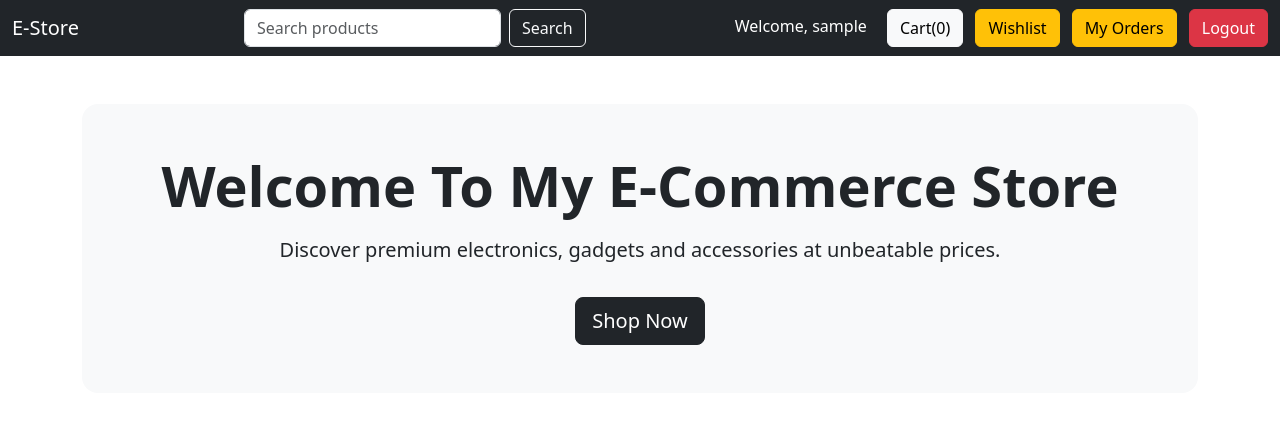
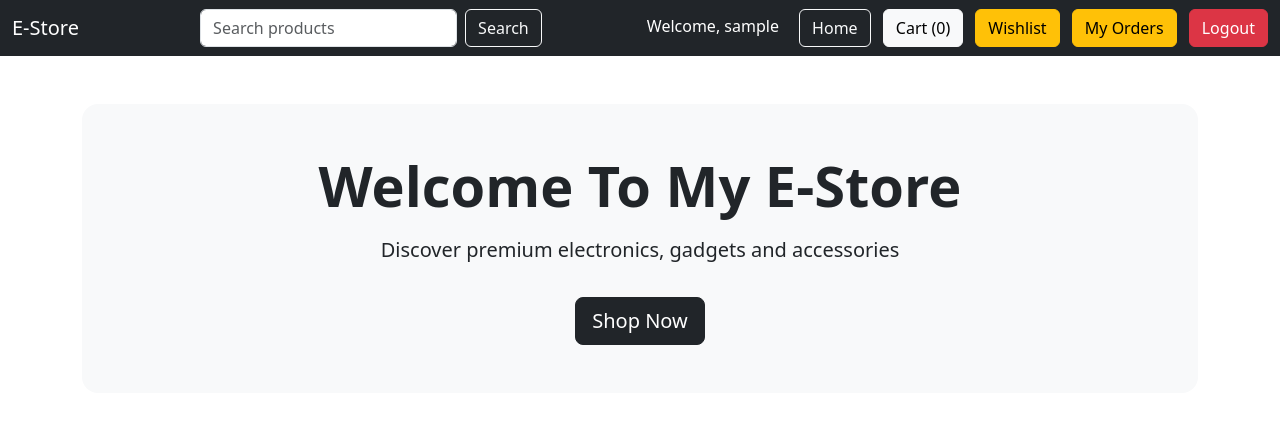
Before and after one commit to shrutidhande62/E-store-app, a Flask app: page / in a window 1280 px wide. Shown: the top 438 px of the page. Run offline with Flask 3, Linux system fonts and the light colour scheme; the visitor is signed in with stand-in values (Sample User, id 1); data comes from the database, SQL or seed files in the repository; data that the repository does not hold is empty.

Commit message:
update nav bar

```diff
--- /dev/null
+++ b/templates/base.html
@@ -0,0 +1,47 @@
+<!DOCTYPE html>
+<html lang="en">
+<head>
+    <meta charset="UTF-8">
+    <title>E-Store</title>
+    <link href="https://cdn.jsdelivr.net/npm/bootstrap@5.3.3/dist/css/bootstrap.min.css" rel="stylesheet">
+</head>
+
+<body>
+
+<nav class="navbar navbar-dark bg-dark">
+    <div class="container-fluid">
+
+        <a class="navbar-brand" href="/">E-Store</a>
+
+        <form class="d-flex" method="GET" action="/">
+            <input class="form-control me-2" type="search" name="search" placeholder="Search products">
+            <button class="btn btn-outline-light">Search</button>
+        </form>
+
+        <div>
+            {% if current_user.is_authenticated %}
+                <span class="text-white me-3">
+                    Welcome, {{ current_user.username }}
+                </span>
+
+                <a href="/" class="btn btn-outline-light me-2">Home</a>
+                <a href="/cart" class="btn btn-light me-2">Cart ({{ cart_count }})</a>
+                <a href="/wishlist" class="btn btn-warning me-2">Wishlist</a>
+                <a href="/orders" class="btn btn-warning me-2">My Orders</a>
+                <a href="/logout" class="btn btn-danger">Logout</a>
+            {% else %}
+                <a href="/login" class="btn btn-light me-2">Login</a>
+                <a href="/register" class="btn btn-success">Register</a>
+            {% endif %}
+        </div>
+
+    </div>
+</nav>
+
+<!-- PAGE CONTENT -->
+<div class="container mt-5">
+    {% block content %}{% endblock %}
+</div>
+
+</body>
+</html>
--- a/templates/home.html
+++ b/templates/home.html
@@ -1,112 +1,24 @@
-<!DOCTYPE html>
-<html lang="en">
+{% extends "base.html" %}
 
-<head>
-    <meta charset="UTF-8">
-    <meta name="viewport" content="width=device-width, initial-scale=1.0">
+{% block content %}
 
-    <title>My Store</title>
+<div class="p-5 mb-5 bg-light rounded-4 text-center">
+    <h1 class="display-4 fw-bold">Welcome To My E-Store</h1>
 
-    <!-- Bootstrap CSS -->
-    <link href="https://cdn.jsdelivr.net/npm/bootstrap@5.3.3/dist/css/bootstrap.min.css" rel="stylesheet">
-</head>
+    <p class="lead mt-3">
+        Discover premium electronics, gadgets and accessories
+    </p>
 
-<body>
-
-    <!-- Navbar -->
-    <nav class="navbar navbar-dark bg-dark">
-        <div class="container-fluid">
-
-            <a class="navbar-brand" href="/">
-                E-Store
+    <a href="#products" class="btn btn-dark btn-lg mt-3">
+        Shop Now
     </a>
-                <!-- SEARCH BAR -->
-                <form class="d-flex"
-                    method="GET"
-                    action="/">
-
-                    <input class="form-control me-2"
-                        type="search"
-                        name="search"
-                        placeholder="Search products">
-
-                    <button class="btn btn-outline-light">
-                        Search
-                    </button>
-                </form>
-                <div>
-                {% if current_user.is_authenticated %}
-                    <span class="text-white me-3">
-                        Welcome, {{ current_user.username }}
-                    </span>
-                    <a href="/cart"
-                       class="btn btn-light me-2">
-                        Cart({{cart_count}})
-                    </a>
-                    <a href="/wishlist"
-                        class="btn btn-warning me-2">
-                        Wishlist
-                    </a>
-                    <a href="/orders"
-                        class="btn btn-warning me-2">
-                        My Orders
-                    </a>
-                    <a href="/logout"
-                       class="btn btn-danger">
-                        Logout
-                    </a>
-                {% else %}
-                    <a href="/login"
-                       class="btn btn-light me-2">
-                        Login
-                    </a>
-                    <a href="/register"
-                       class="btn btn-success">
-                        Register
-                    </a>
-                {% endif %}
 </div>
 
-        </div>
-    </nav>
-
-    <!-- Main Container -->
-    <div class="container mt-5">
-
-        <div class="p-5 mb-5 bg-light rounded-4 text-center">
-
-            <h1 class="display-4 fw-bold">
-
-                Welcome To My E-Commerce Store
-
-            </h1>
-
-            <p class="lead mt-3">
-
-                Discover premium electronics, gadgets and accessories
-                at unbeatable prices.
-
-            </p>
-
-            <a href="#products"
-               class="btn btn-dark btn-lg mt-3">
-
-                Shop Now
-
-            </a>
-
-        </div>
-
-        <h1 id="products" class="text-center mb-5">
-            Featured Products
-        </h1>
+<h1 id="products" class="text-center mb-5">Featured Products</h1>
 
 <div class="row">
-
     {% for product in products %}
-
     <div class="col-md-4 mb-4">
-
         <div class="card h-100">
 
             <img src="{{ url_for('static', filename='images/' + product.image) }}"
@@ -114,42 +26,28 @@
                  height="250">
 
             <div class="card-body">
-
                 <h5 class="card-title">
-
                     <a href="/product/{{ product.id }}"
                        style="text-decoration: none; color: black;">
+                        {{ product.name }}
+                    </a>
+                </h5>
 
-                                {{ product.name }}
+                <p class="card-text">₹{{ product.price }}</p>
 
+                <a href="/add_to_cart/{{product.id}}" class="btn btn-primary">
+                    Add to Cart
                 </a>
 
-                        </h5>
-
-                        <p class="card-text">
-                            ₹{{ product.price }}
-                        </p>
-
-                        <a href="/add_to_cart/{{product.id}}"
-                        class="btn btn-primary">
-                            Add to Cart
-                        </a>
                 <a href="/add_to_wishlist/{{ product.id }}"
                    class="btn btn-outline-danger mt-2">
                     ❤ Wishlist
                 </a>
-
             </div>
 
         </div>
-
+    </div>
+    {% endfor %}
 </div>
 
-            {% endfor %}
-
-        </div>
-
-    </div>
-
-</body>
-</html>
+{% endblock %}
--- a/templates/success.html
+++ b/templates/success.html
@@ -1,3 +1,5 @@
+{% extends "base.html" %}
+{% block content %}
 <!DOCTYPE html>
 <html lang="en">
 
```
Also changed, not shown: templates/cart.html (+7 -5 lines), templates/orders.html (+7 -5 lines), templates/product_detail.html (+5 -80 lines), templates/wishlist.html (+7 -28 lines). Lines whose indentation alone changed are shown as unchanged.
